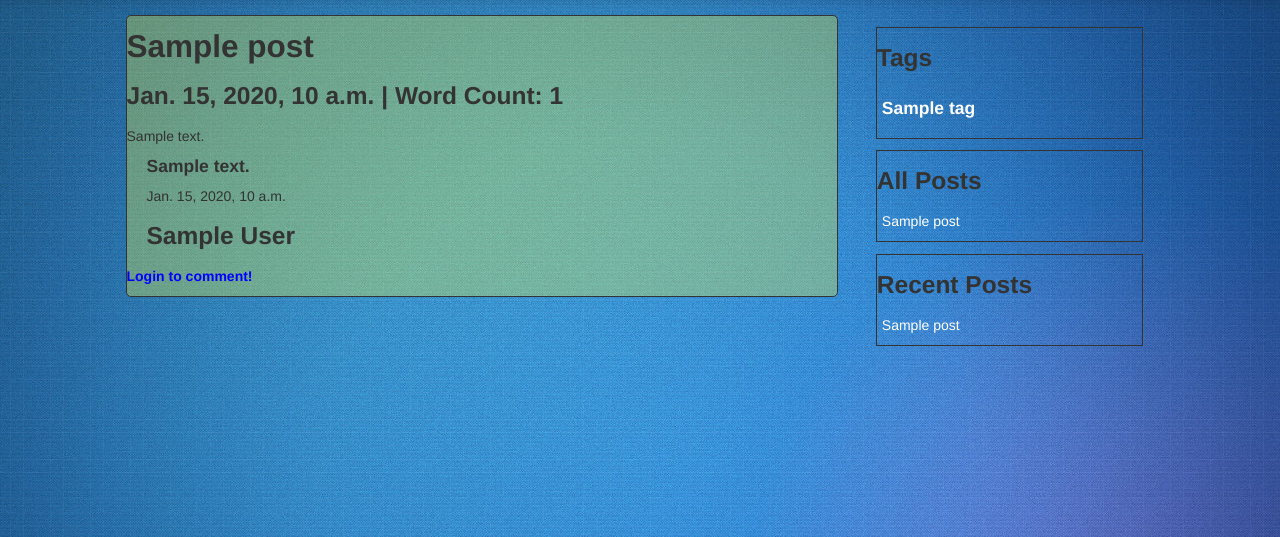
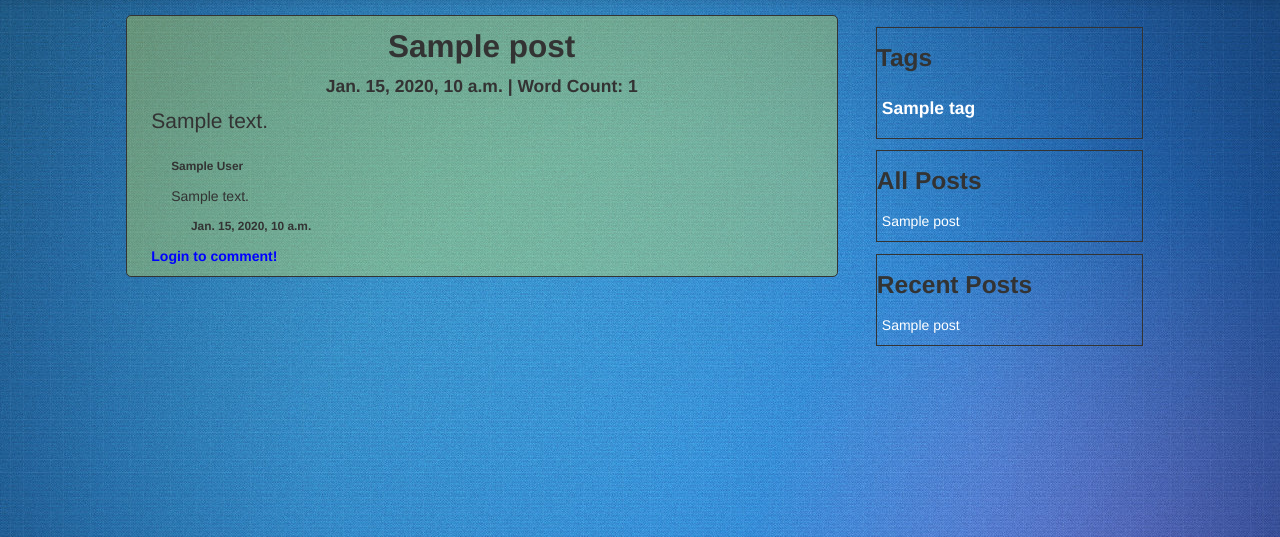
Before and after one commit to mssurajkaiga/simblog, a Django app: template media/templates/post.html in a window 1280 px wide. Shown: the part 45-582 px from the top of the page. Run offline with Django 3.2, Linux system fonts and the light colour scheme; the template is opened without the code that fills it: most values are stand-ins (such as "Sample title", 1, 10 or a date in 2020); some libraries are stand-ins or nearby versions.

Commit message:
Better CSS

```diff
--- a/media/css/styles.css
+++ b/media/css/styles.css
@@ -21,6 +21,8 @@
 #content {
 	border: solid 1px;
 	border-radius: 5px;
+	padding-left: 2%;
+	padding-right: 2%;
 	background: rgba(255,255,55,0.3);
 }
 
@@ -91,6 +93,11 @@ left: 10px;
 	right: -30%;
 }
 
+.shifted-text {
+	position:relative;
+	left: 3%;
+}
+
 /* Bootstrap overrides */
 a {
 	color:white;
--- a/media/templates/post.html
+++ b/media/templates/post.html
@@ -1,14 +1,15 @@
 {% extends "base_generic.html" %}
 {% block content %}
+		<div class="content">
+			<h2 class="text-center">{{ post.title }}</h2>
+			<h4 class="text-center">{{ post.created }}<span class="word_count"> | Word Count: {{ word_count }}</span></h4>
+			<p class="lead">{{ post.text }}</p>
 
-		<h2>{{ post.title }}</h2>
-		<h3>{{ post.created }}<span class="word_count"> | Word Count: {{ word_count }}</span></h3>
-		<p>{{ post.text }}</p>
 			{% for comment in comments %}
-		<div id="{{comment.id}}">
-			<h4 style="position:relative; left:20px;">{{ comment.text }}</h4>
-			<p style="position:relative; left:20px;">{{ comment.created }}</p>
-			<h3 style="position:relative; left:20px;">{{ comment.author }}</h3>
+			<div id="{{comment.id}}" class="shifted-text">
+				<h6>{{ comment.author }}</h3>
+				<p>{{ comment.text }}</p>
+				<h6 class="shifted-text">{{ comment.created }}</h6>
 			</div>
 			{% endfor %}
 			{% if form %}
@@ -20,6 +21,7 @@
 			{% else %}
 			<h5 style="color:blue;">Login to comment!</h5>
 			{% endif %}
+		</div>
 {% endblock %}
 
 {% block tags-list %}
```
Also changed, not shown: 2 other files. Lines whose indentation alone changed are shown as unchanged.
